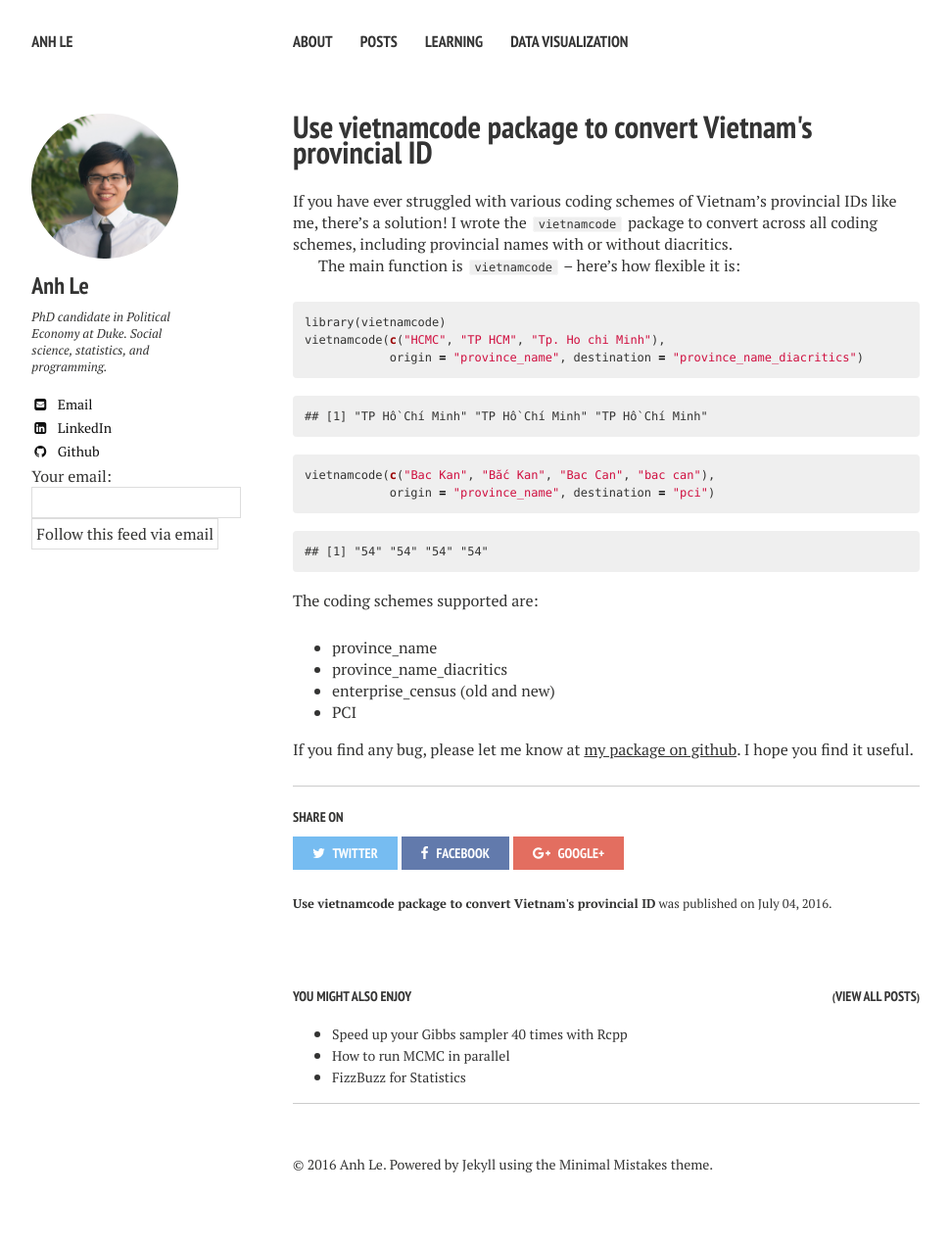
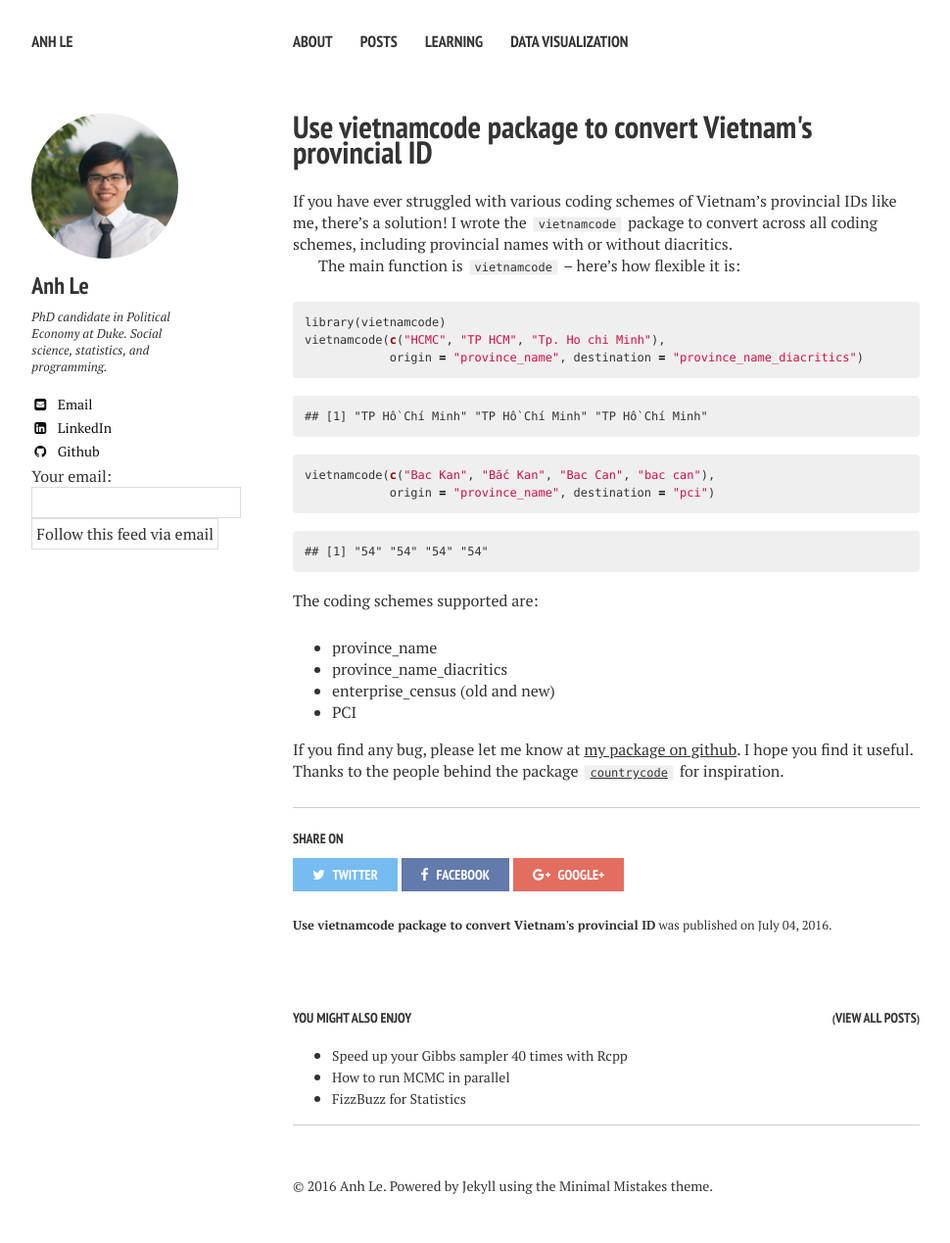
Before and after one commit to LaDilettante/personal-webpage2, a Jekyll site: the page built from _posts/2016-07-04-vietnamcode-package.md, in a window 1280 px wide. Shown: the whole page at 98% size, without its empty margins (21-991 px from the left). Built offline with Jekyll 4.4.1, drawn with Linux system fonts in a browser that asks for light colours; nearby versions of some CDN libraries; comment, search, counter and statistics services are not loaded; before the commit the page ends 1247 px from its top, so only the background shows below that.

Commit message:
add thanks to countrycode

```diff
--- a/_posts/2016-07-04-vietnamcode-package.md
+++ b/_posts/2016-07-04-vietnamcode-package.md
@@ -44,4 +44,4 @@ The coding schemes supported are:
 - enterprise_census (old and new)
 - PCI
 
-If you find any bug, please let me know at [my package on github](http://github.com/LaDilettante/vietnamcode). I hope you find it useful.
+If you find any bug, please let me know at [my package on github](http://github.com/LaDilettante/vietnamcode). I hope you find it useful. Thanks to the people behind the package [`countrycode`](https://github.com/vincentarelbundock/countrycode) for inspiration.
--- a/_source/2016-07-04-vietnamcode-package.Rmd
+++ b/_source/2016-07-04-vietnamcode-package.Rmd
@@ -28,4 +28,4 @@ The coding schemes supported are:
 - enterprise_census (old and new)
 - PCI
 
-If you find any bug, please let me know at [my package on github](http://github.com/LaDilettante/vietnamcode). I hope you find it useful.
+If you find any bug, please let me know at [my package on github](http://github.com/LaDilettante/vietnamcode). I hope you find it useful. Thanks to the people behind the package [`countrycode`](https://github.com/vincentarelbundock/countrycode) for inspiration.
```
